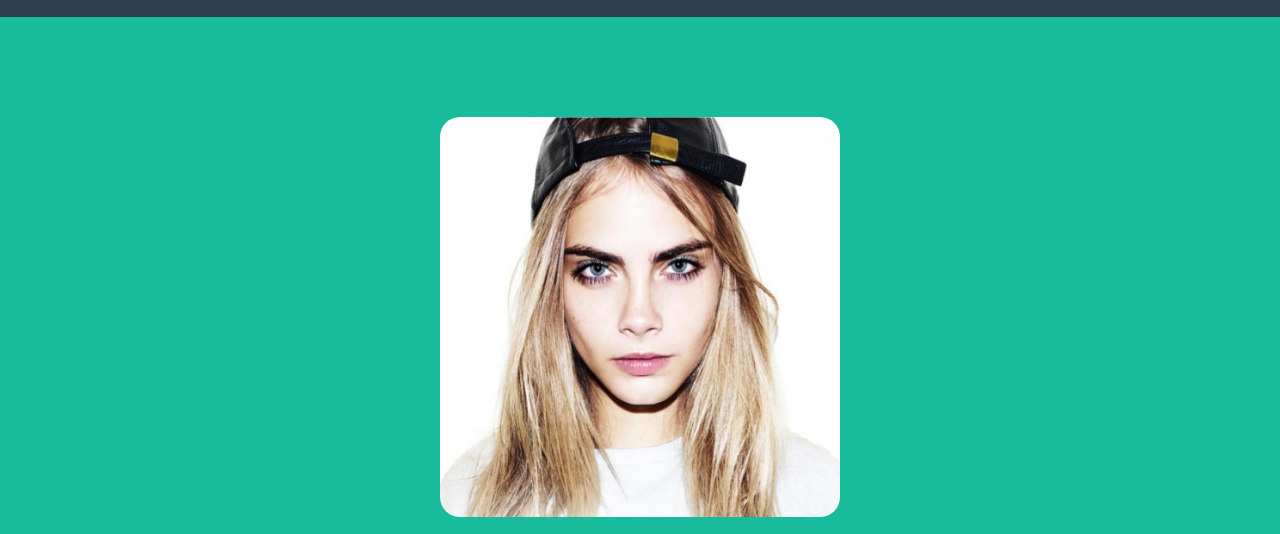
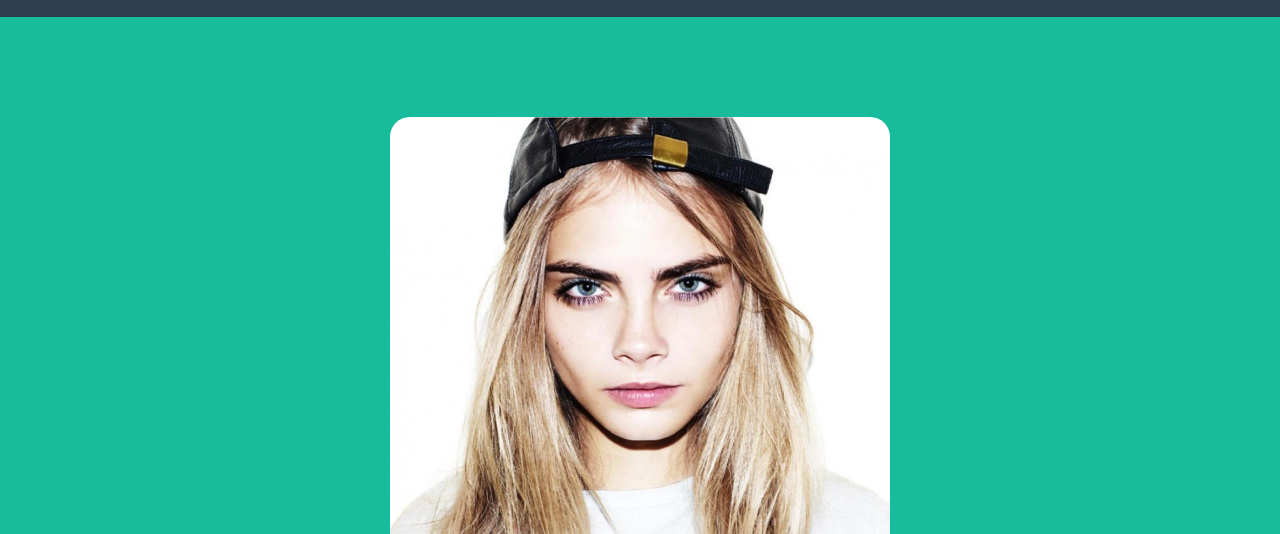
Before and after one commit to kevintawagen/github.io, a website: page index.html in a window 1280 px wide. Shown: the part 83-617 px from the top of the page. Drawn offline with nearby package versions, Linux system fonts and the light colour scheme.

Commit message:
Update index.html

```diff
--- a/index.html
+++ b/index.html
@@ -71,7 +71,7 @@
         <div class="container">
             <div class="row">
                 <div class="col-lg-12">
-                    <img class="img-responsive" src="img/image.jpg" alt="" style="border-radius: 20px 20px 20px 20px; width: 400px; height: 400px">
+                    <img class="img-responsive" src="img/image.jpg" alt="" style="border-radius: 20px 20px 20px 20px; width: 500px; height: 450px">
                     <div class="intro-text">
                         <span class="name">Marc Kevin Lincoln L. Tawagen</span>
                         <hr class="star-light">
```
